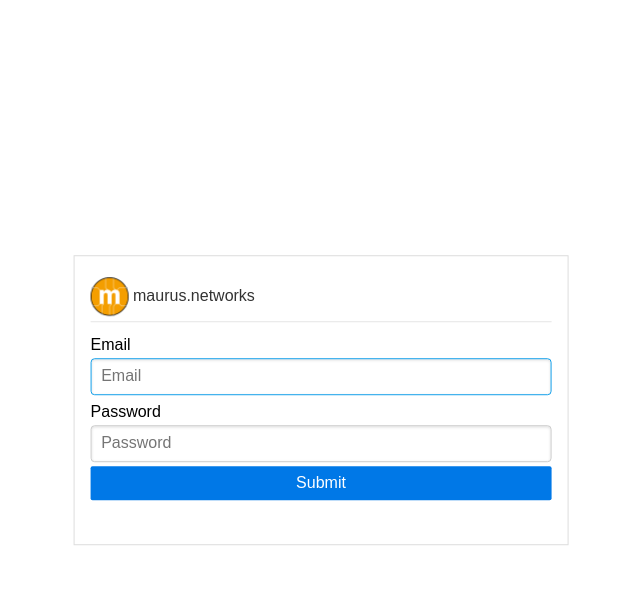
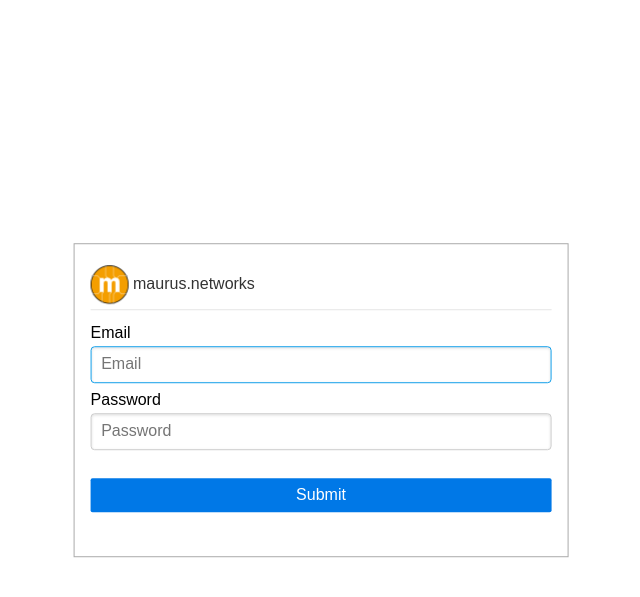
Before and after one commit to jdelic/authserver, a Django app: a page that uses authserver/authserver/templates/registration/base.html in a window 1280 px wide. Shown: the top 597 px of the page, without its empty margins (319-959 px from the left). Run offline with Django 3.2, Linux system fonts and the light colour scheme; parts of the project's set-up code (start-up, migrations or seed data) failed here and were passed over; some libraries are stand-ins or nearby versions.

```diff
--- a/authserver/authserver/templates/registration/base.html
+++ b/authserver/authserver/templates/registration/base.html
@@ -19,7 +19,7 @@
             transform: translate(-50%, -50%);
             max-width: 768px;
             min-width: 271px;
-            border: #dddddd 1px solid;
+            border: #aaaaaa 1px solid;
             padding: 1em;
         }
 
@@ -29,6 +29,7 @@
 
         button.fullwidth {
             width: 100%;
+            margin-top: 1.5em;
         }
 
         .pure-form .has-error input,
```
